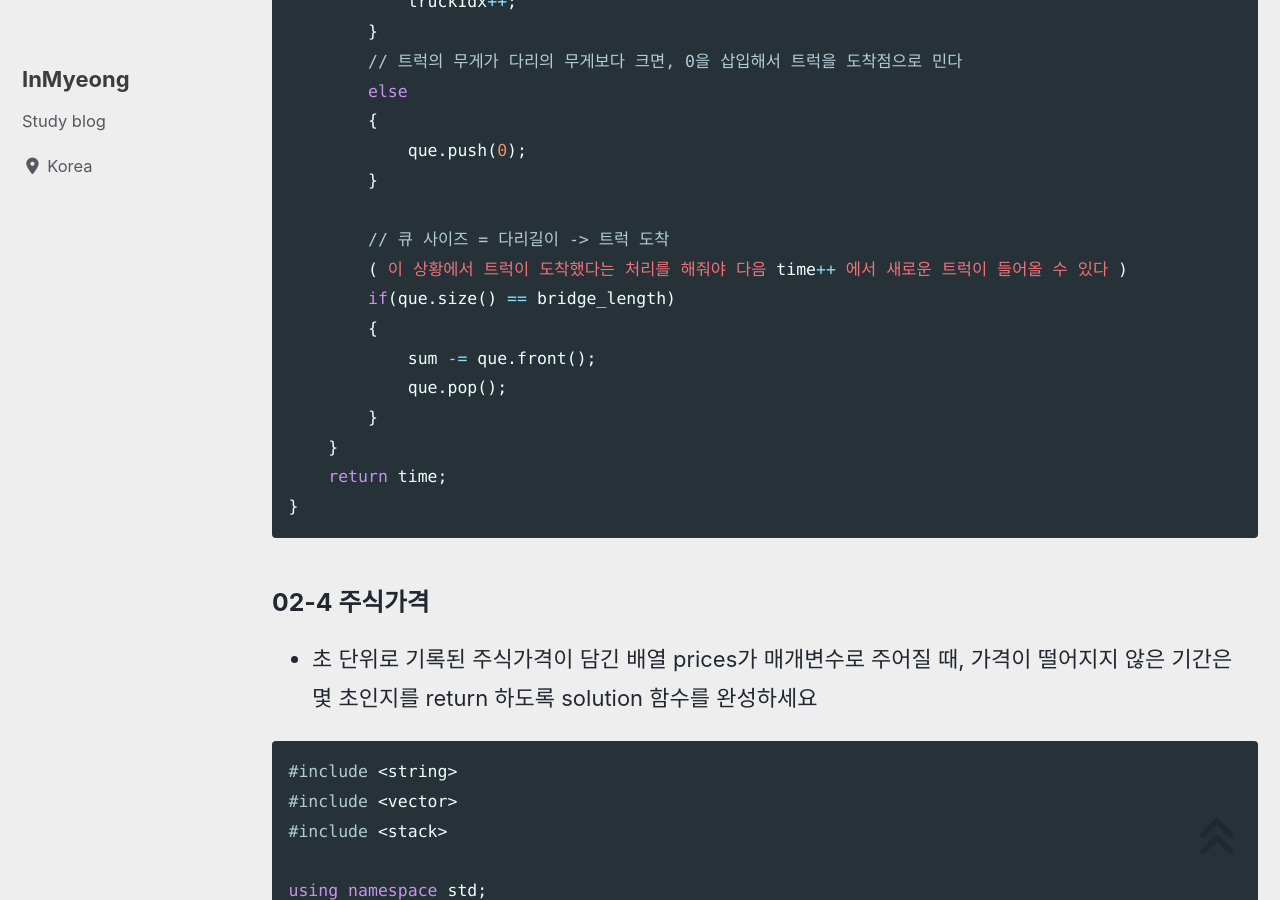
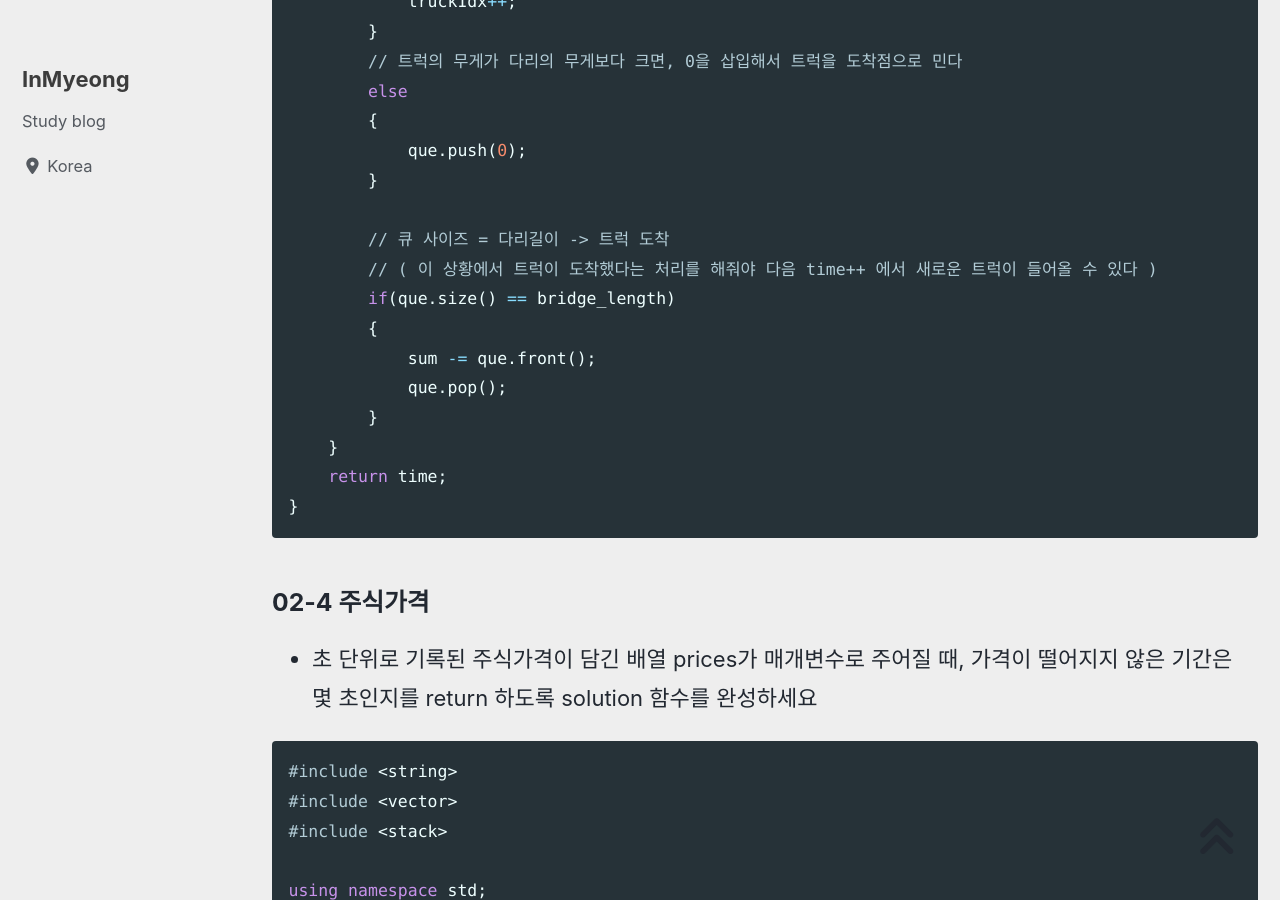
Before and after one commit to devMyeong/devMyeong.github.io, a Jekyll site: the page built from _posts/codingTest/2022-07-06-프로그래머스.md, in a window 1280 px wide and 900 px high, scrolled down 14371 px. Built offline with Jekyll 4.4.1, drawn with Linux system fonts in a browser that asks for light colours; cached includes are drawn as plain includes; nearby versions of some CDN libraries; some web fonts are replaced; comment, search, counter and statistics services are not loaded.

```diff
--- a/_posts/codingTest/2022-07-06-프로그래머스.md
+++ b/_posts/codingTest/2022-07-06-프로그래머스.md
@@ -422,7 +422,7 @@ int solution(int bridge_length, int weight, vector<int> truck_weights)
         }
 
         // 큐 사이즈 = 다리길이 -> 트럭 도착
-        ( 이 상황에서 트럭이 도착했다는 처리를 해줘야 다음 time++ 에서 새로운 트럭이 들어올 수 있다 )
+        // ( 이 상황에서 트럭이 도착했다는 처리를 해줘야 다음 time++ 에서 새로운 트럭이 들어올 수 있다 )
         if(que.size() == bridge_length)
         {
             sum -= que.front();
```
